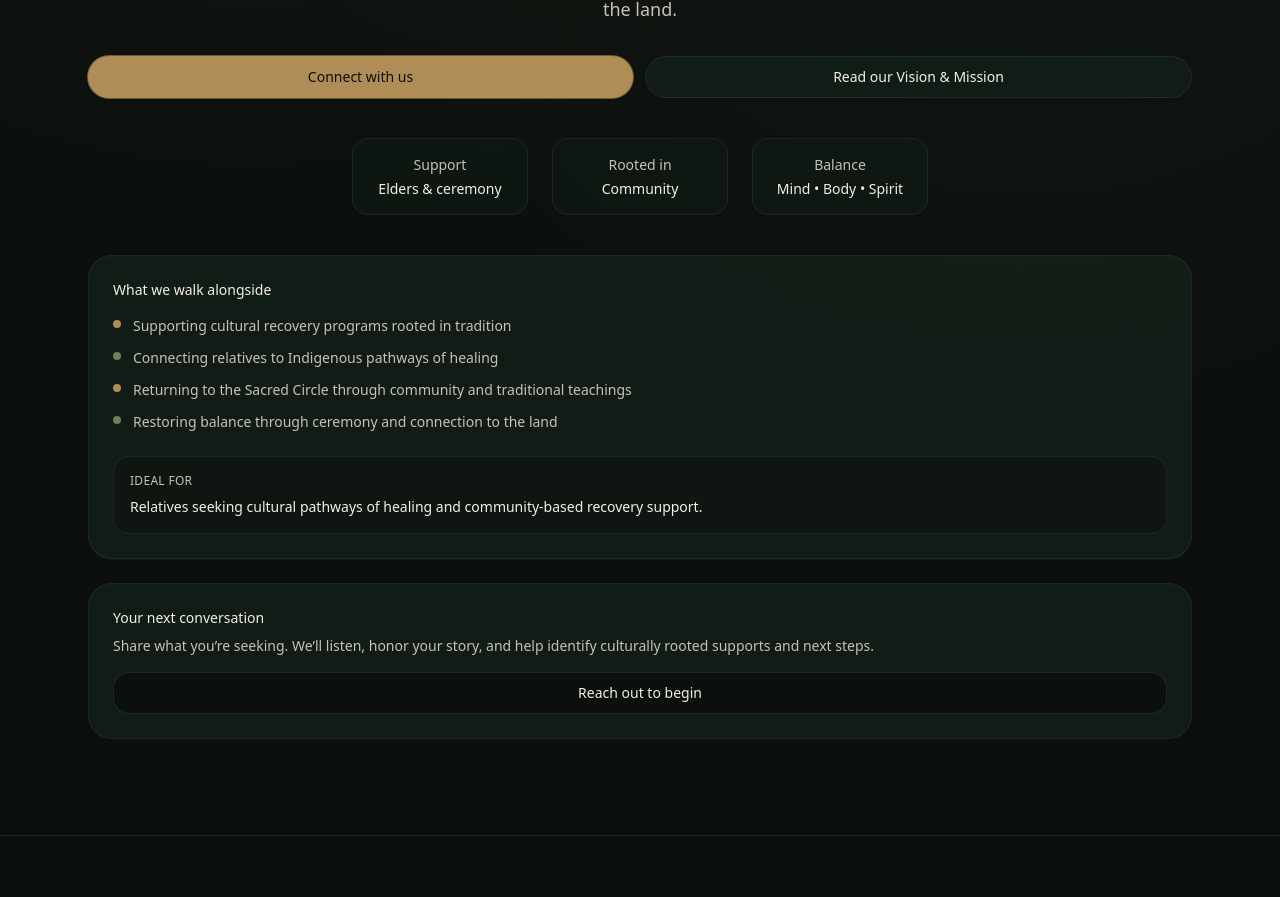
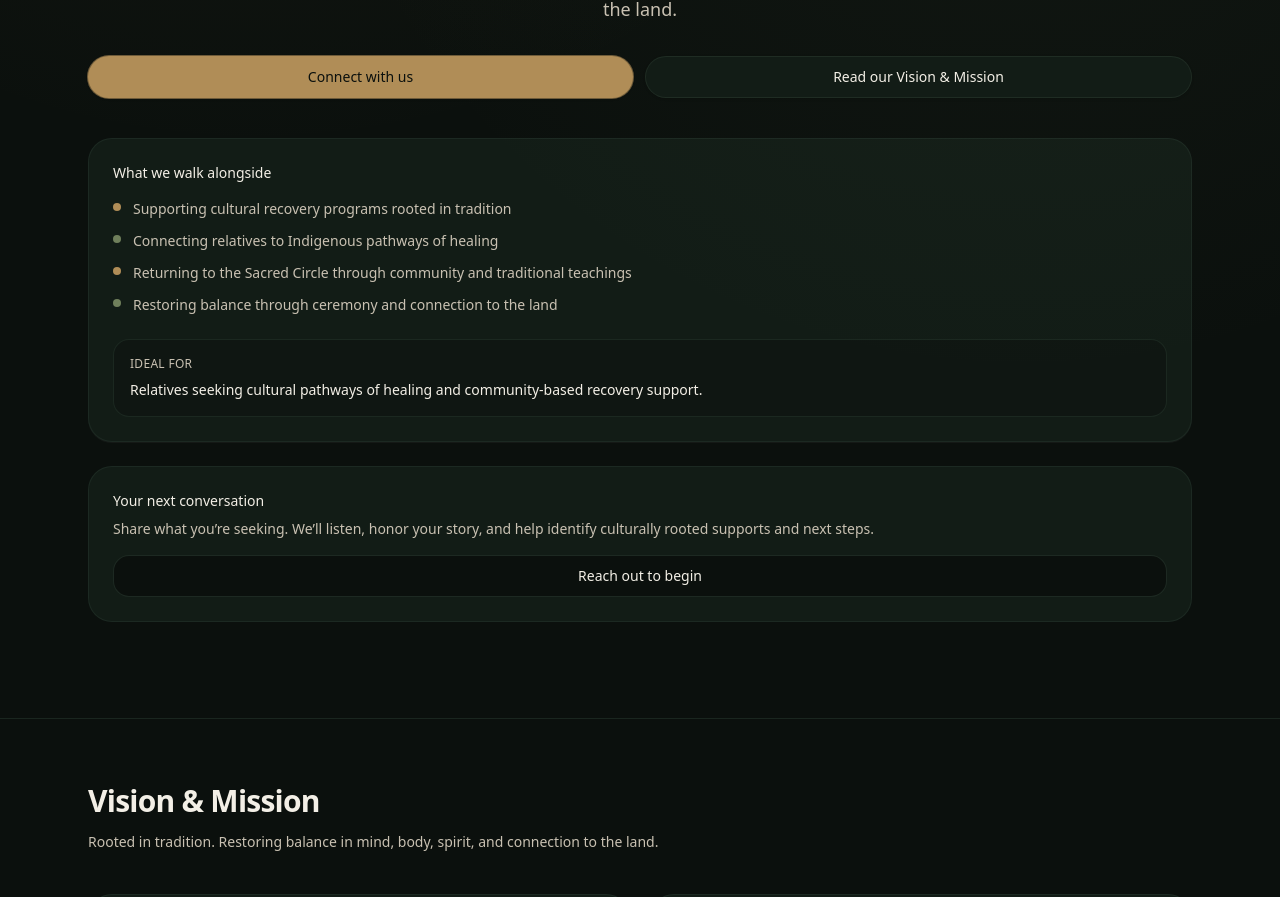
Before and after one commit to KristianPetrov/Rooted-in-Healing, a Next.js app: page / in a window 1280 px wide. Shown: the part 898-1795 px from the top of the page. Built offline with nearby package versions, Linux system fonts and the light colour scheme.

Commit message:
removed 3 boxes

```diff
--- a/app/page.tsx
+++ b/app/page.tsx
@@ -117,7 +117,7 @@ export default function Home ()
                   </a>
                 </div>
 
-                <dl className="mt-10 mx-auto grid max-w-xl grid-cols-2 gap-3 text-sm text-center sm:grid-cols-3 sm:gap-6">
+                {/* <dl className="mt-10 mx-auto grid max-w-xl grid-cols-2 gap-3 text-sm text-center sm:grid-cols-3 sm:gap-6">
                   <div className="rounded-2xl border border-border/70 bg-card/60 p-4">
                     <dt className="text-muted">Support</dt>
                     <dd className="mt-1 text-pretty font-medium leading-snug">
@@ -136,7 +136,7 @@ export default function Home ()
                       Mind • Body • Spirit
                     </dd>
                   </div>
-                </dl>
+                </dl> */}
               </div>
 
               <aside>
```
